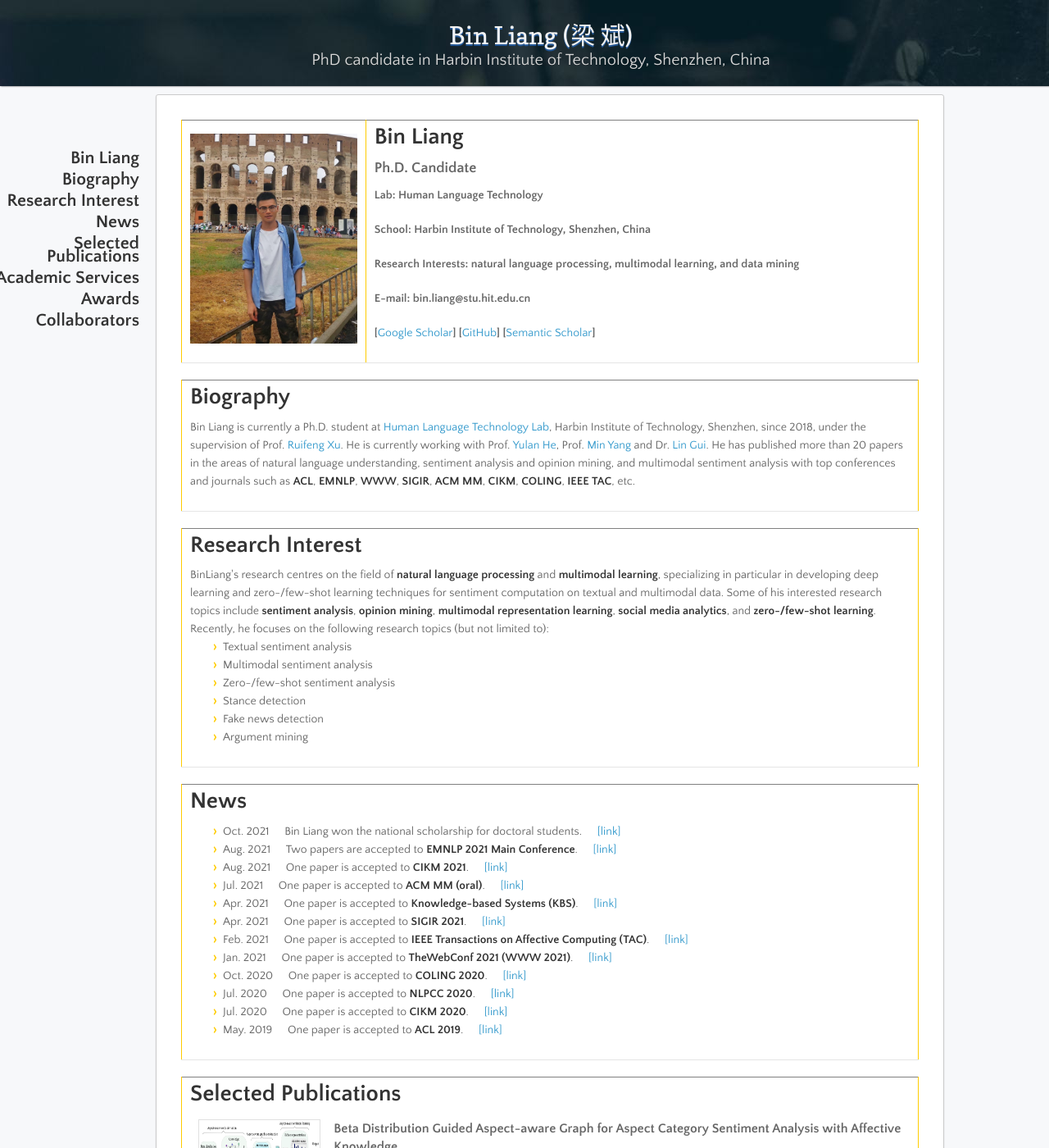
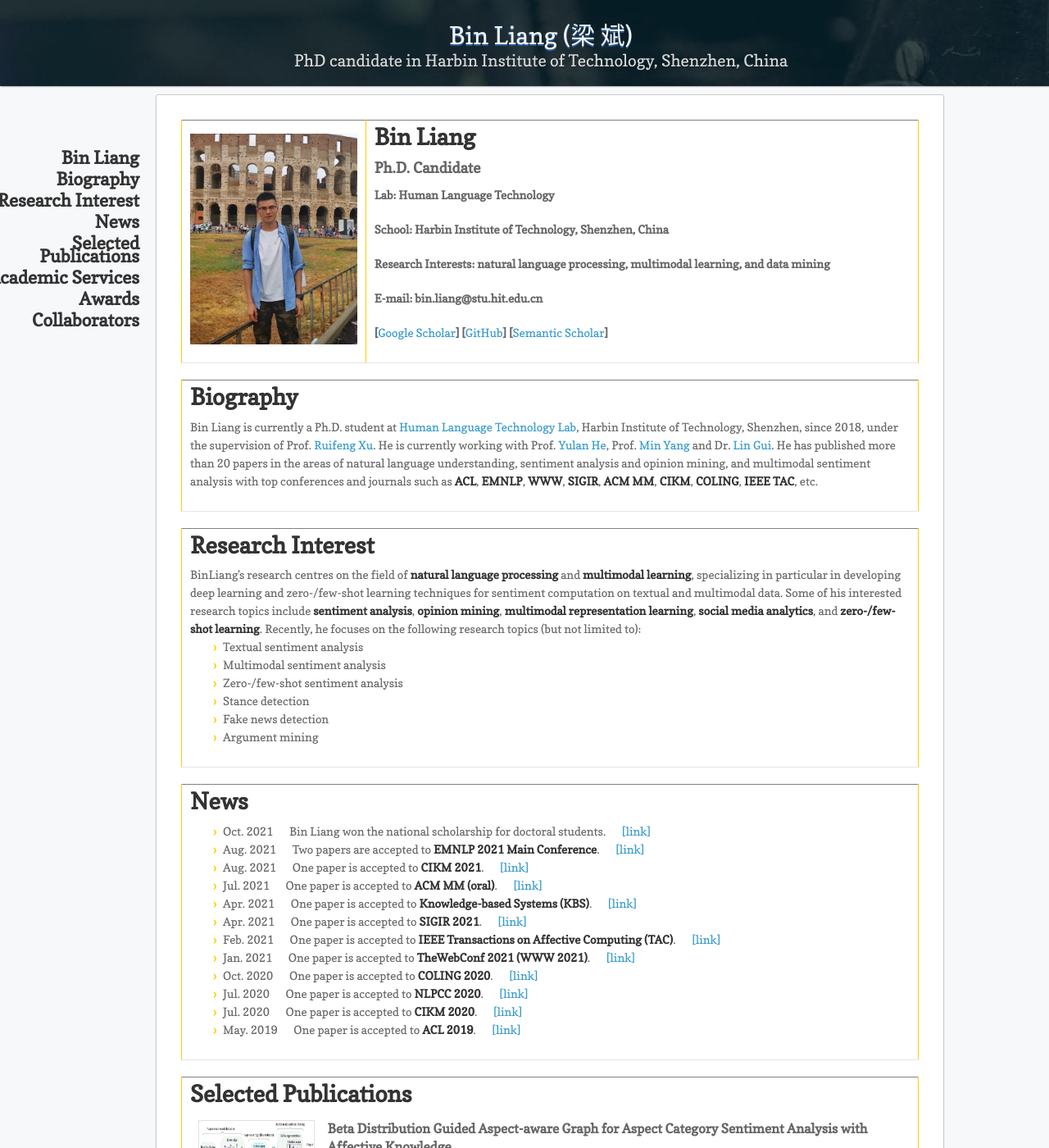
Before and after one commit to BinLiang-NLP/BinLiang-NLP.github.io, a Jekyll site: the page built from index.md, in a window 1280 px wide and 1400 px high. Shown: the whole window at 82% size. Built offline with Jekyll 4.4.1, drawn with Linux system fonts in a browser that asks for light colours; nearby versions of some CDN libraries; our own code applies the rules of GitHub Pages for plain Markdown files.

Commit message:
Update jekyll-theme-leap-day.scss

```diff
--- a/_sass/jekyll-theme-leap-day.scss
+++ b/_sass/jekyll-theme-leap-day.scss
@@ -8,7 +8,7 @@ by Matt Graham
 @import "rouge-base16-dark";
 
 body {
-  font:14px/22px 'Quattrocento Sans', "Helvetica Neue", Helvetica, Arial, sans-serif;
+  font:14px/22px 'Times New Roman', 'Quattrocento Sans', "Helvetica Neue", Helvetica, Arial, sans-serif;
   color:#666;
   font-weight:300;
   margin: 0px;
@@ -88,7 +88,7 @@ blockquote {
 }
 
 code {
-  font-family: 'Lucida Sans', Monaco, Bitstream Vera Sans Mono, Lucida Console, Terminal;
+  font-family: 'Times New Roman', 'Lucida Sans', Monaco, Bitstream Vera Sans Mono, Lucida Console, Terminal;
   font-size:13px;
   color:#efefef;
   text-shadow: 0px 1px 0px #000;
```
